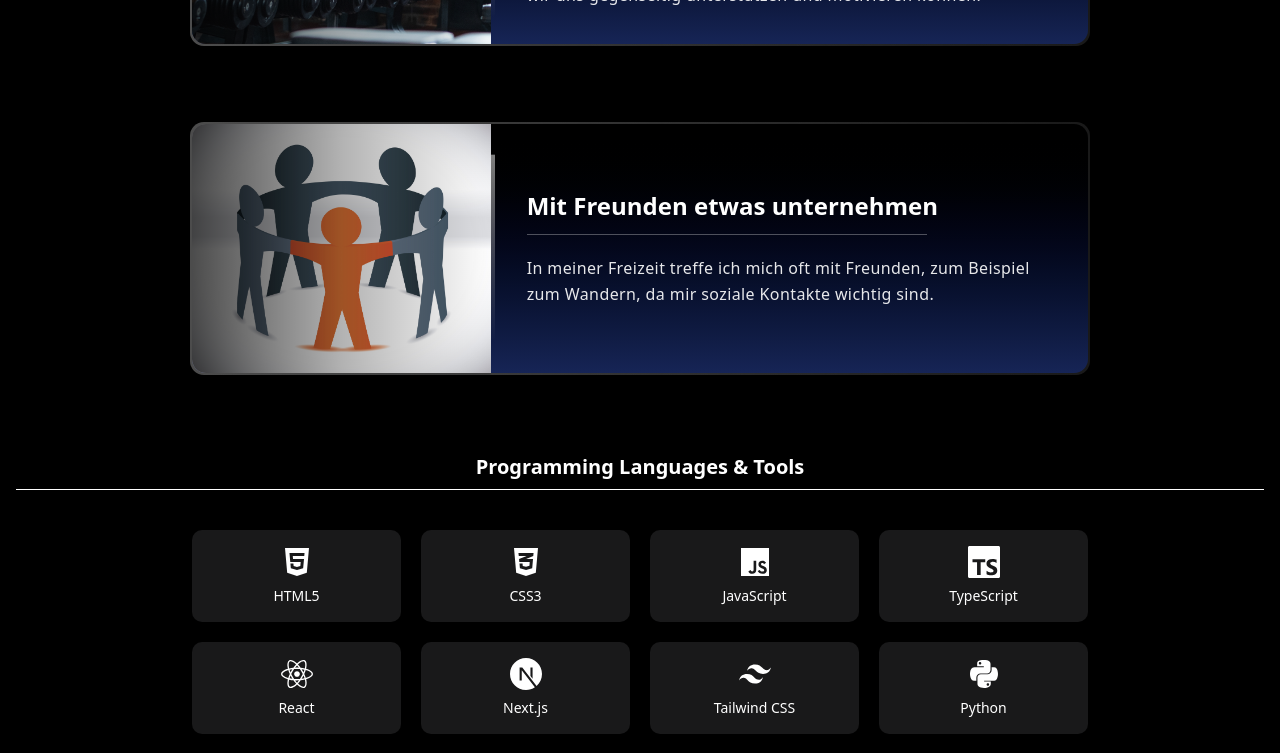
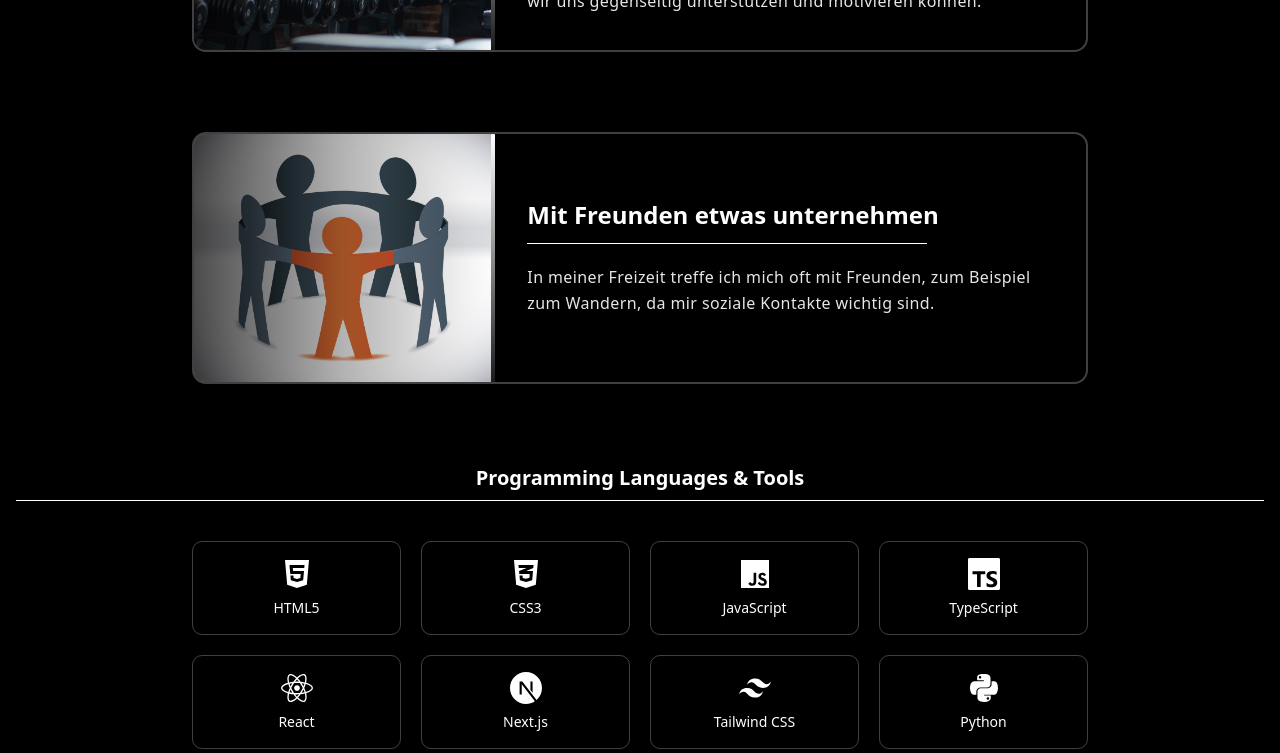
Before and after one commit to Hari-Gian/PortfolioWebseite, a Next.js app: page / in a window 1280 px wide. Shown: the part 1500-2253 px from the top of the page. Built offline with nearby package versions, Linux system fonts and the light colour scheme.

Commit message:
alles besser gemacht

```diff
--- a/WebseiteKomponenten/aboutme.tsx
+++ b/WebseiteKomponenten/aboutme.tsx
@@ -84,7 +84,7 @@ export default function AboutMe() {
                                 <div className="relative">
                                     {/* Main Content */}
                                     <div
-                                        className="relative bg-gradient-to-b from-black to-blue-950 rounded-xl overflow-hidden ">
+                                        className="relative bg-transparent rounded-xl overflow-hidden border-2 border-white/25 shadow-lg shadow-black">
                                         <div
                                             className={`flex flex-col ${section.imagePosition === 'right' ? 'md:flex-row-reverse' : 'md:flex-row'}`}>
                                             {/* Section Image */}
@@ -102,12 +102,12 @@ export default function AboutMe() {
                                             {/* Section Info */}
                                             <div className="w-full md:w-2/3 p-9 flex flex-col justify-center relative">
                                                 <div
-                                                    className="absolute top-1/2 -translate-y-1/2 left-0 w-1 h-3/4 bg-gradient-to-b from-white/50 to-transparent"></div>
+                                                    className="absolute top-1/2 -translate-y-1/2 left-0 w-1 h-full bg-gradient-to-b from-white to-white/10"></div>
                                                 <div className="mb-5">
                                                     <h3 className="text-2xl font-bold text-white mb-3">
                                                         {section.title}
                                                     </h3>
-                                                    <div className="w-100 h-0.25 bg-white/30"></div>
+                                                    <div className="w-100 h-0.25 bg-white"></div>
                                                 </div>
                                                 <p className="text-white/90 text-base leading-relaxed tracking-wide">
                                                     {section.text}
@@ -115,11 +115,6 @@ export default function AboutMe() {
                                             </div>
                                         </div>
                                     </div>
-                                    {/* Decorative Elements */}
-                                    <div
-                                        className="absolute -inset-0.5 bg-gradient-to-r from-white/30 to-transparent rounded-xl -z-10"></div>
-                                    <div
-                                        className="absolute -inset-0.5 bg-gradient-to-l from-white/10 to-transparent rounded-xl -z-10"></div>
                                 </div>
                             </motion.div>
                         ))}
@@ -140,7 +135,7 @@ export default function AboutMe() {
                                         whileInView={{opacity: 1, y: 0}}
                                         transition={{duration: 0.3, delay: index * 0.1}}
                                         viewport={{once: true}}
-                                        className="bg-blue-50/10 rounded-lg p-4 flex flex-col items-center justify-center hover:bg-gray-500 transition-all duration-300"
+                                        className="bg-transparent rounded-lg p-4 flex flex-col items-center justify-center shadow-lg shadow-black/50 border-1 border-white/25"
                                     >
                                         <Icon className="w-8 h-8 mb-2 text-white "
                                         />
--- a/WebseiteKomponenten/contact.tsx
+++ b/WebseiteKomponenten/contact.tsx
@@ -67,7 +67,7 @@ export default function Contact() {
 
                     {/* Contact Form */}
                     <div
-                        className="bg-transparent rounded-xl p-8 shadow-lg border-2 border-white/10 hover:border-gray-300 transition-colors mb-12">
+                        className="bg-transparent rounded-xl p-8 shadow-lg shadow-black border-2 border-white/10 hover:border-gray-300 transition-colors mb-12">
                         <form onSubmit={handleSubmit} className="space-y-6">
                             <div>
                                 <label htmlFor="name" className="block text-sm font-medium text-white mb-4">
--- a/WebseiteKomponenten/projects.tsx
+++ b/WebseiteKomponenten/projects.tsx
@@ -61,7 +61,7 @@ export default function Projects() {
                                 className="group"
                             >
                                 <div
-                                    className="flex flex-col md:flex-row gap-8 p-8  border border-white/50 transition-all duration-300 relative bg-gradient-to-b from-black to-blue-950 backdrop-blur-sm rounded-xl overflow-hidden">
+                                    className="flex flex-col md:flex-row gap-8 p-8  border-2 border-white/25 transition-all duration-300 relative bg-transparent backdrop-blur-sm rounded-xl shadow-lg shadow-black">
                                     {/* Project Image */}
                                     <div className="relative w-full md:w-60 h-40 flex-shrink-0">
                                         <Image
```
